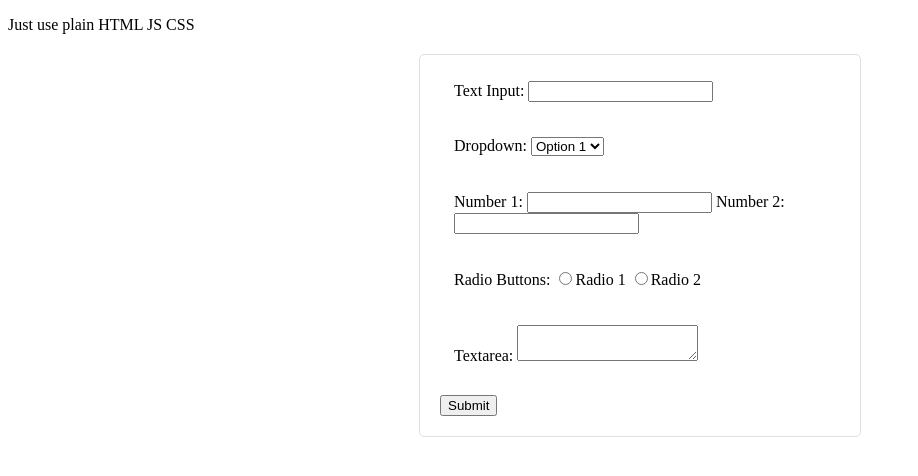
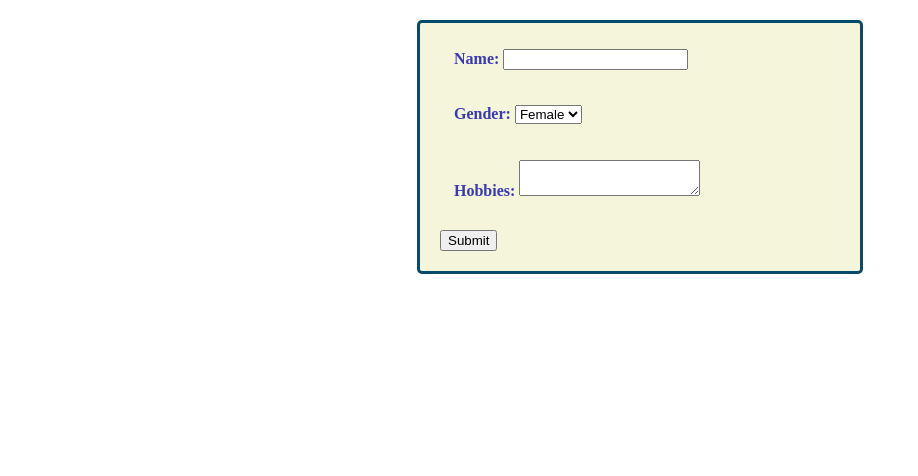
Before and after one commit to charlottecurrey/form_practice, a plain HTML site: page index.html in a window 1280 px wide. Shown: the whole page, without its empty margins (0-918 px from the left). Drawn offline with Linux system fonts and the light colour scheme.

Commit message:
css and other changes

```diff
--- a/index.html
+++ b/index.html
@@ -11,11 +11,14 @@
     <title>Form Practice</title>
     <style>
       form {
-        border: 1px solid #e0e0e0;
+        border: 3px solid #074a69;
         border-radius: 5px;
         padding: 20px;
         width: 400px;
         margin: 20px auto;
+        font-weight: bold;
+        color: rgb(57, 57, 180);
+        background-color: beige;
       }
 
       fieldset {
@@ -26,46 +29,25 @@
   </head>
 
   <body>
-    <p>Just use plain HTML JS CSS</p>
-
     <div id="output"></div>
 
     <form action="" method="get" id="myForm">
       <fieldset>
-        <label for="textInput">Text Input:</label>
+        <label for="textInput">Name:</label>
         <input type="text" id="textInput" name="textInput" />
       </fieldset>
 
       <fieldset>
-        <label for="dropdown">Dropdown:</label>
+        <label for="dropdown">Gender:</label>
         <select id="dropdown" name="dropdown">
-          <option value="option1">Option 1</option>
-          <option value="option2">Option 2</option>
-          <option value="option3">Option 3</option>
+          <option value="option1">Female</option>
+          <option value="option2">Male</option>
+          <option value="option3">Other</option>
         </select>
       </fieldset>
 
       <fieldset>
-        <label for="num1">Number 1:</label>
-        <input type="number" id="num1" name="num1" />
-        <label for="num2">Number 2:</label>
-        <input type="number" id="num2" name="num2" />
-      </fieldset>
-
-      <fieldset>
-        <label>Radio Buttons:</label>
-        <input type="radio" id="radio1" name="radio" value="radio1" /><label
-          for="radio1"
-          >Radio 1</label
-        >
-        <input type="radio" id="radio2" name="radio" value="radio2" /><label
-          for="radio2"
-          >Radio 2</label
-        >
-      </fieldset>
-
-      <fieldset>
-        <label for="textarea">Textarea:</label>
+        <label for="textarea">Hobbies:</label>
         <textarea id="textarea" name="textarea"></textarea>
       </fieldset>
 
@@ -77,11 +59,30 @@
         .getElementById("myForm")
         .addEventListener("submit", function (e) {
           e.preventDefault();
+
           let outputDiv = document.getElementById("output");
-          let formData = new URLSearchParams(new FormData(e.target)).toString();
-          let numsAdded =
-            parseFloat(e.target.num1.value) + parseFloat(e.target.num2.value);
-          outputDiv.innerHTML = formData + "&sum=" + numsAdded;
+          let formData = new URLSearchParams(new FormData(e.target));
+
+          // Convert formData to an object
+          let obj = {};
+          formData.forEach((value, key) => {
+            obj[key] = value;
+          });
+
+          // Create a formatted string
+          let formattedString = `
+        Name: ${obj.textInput} <br>
+        Gender: ${
+          obj.dropdown === "option1"
+            ? "Female"
+            : obj.dropdown === "option2"
+            ? "Male"
+            : "Other"
+        } <br>
+        Hobbies: ${obj.textarea}
+    `;
+
+          outputDiv.innerHTML = formattedString;
         });
     </script>
   </body>
```
